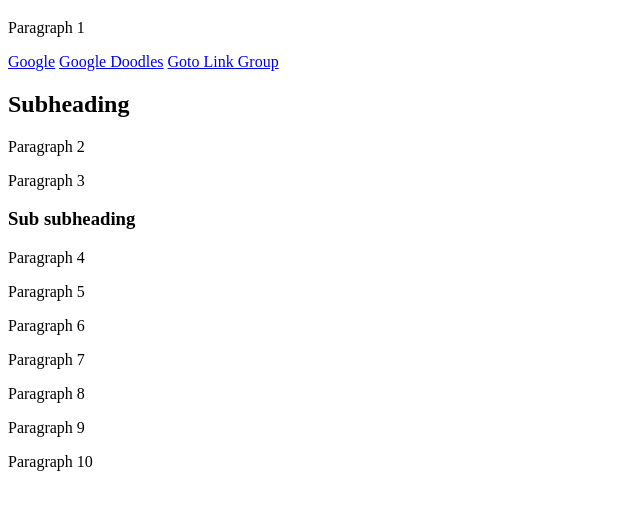
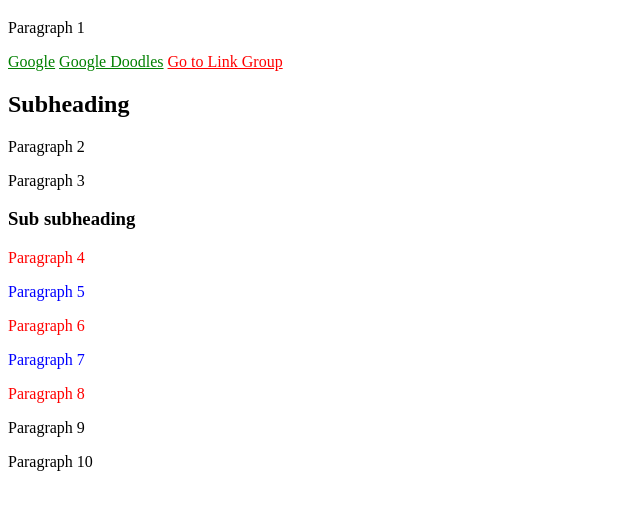
Before and after one commit to gloomberger/CSS-Selektori, a plain HTML site: page index.html in a window 1280 px wide. Shown: the part 61-570 px from the top of the page, without its empty margins (0-640 px from the left). Drawn offline with Linux system fonts and the light colour scheme.

Commit message:
style.css file first changes

```diff
--- a/index.html
+++ b/index.html
@@ -4,10 +4,7 @@
 <head>
     <meta charset="UTF-8">
     <title>Advanced CSS - Assignment 1</title>
-    <style>
-
-
-    </style>
+    <link rel="stylesheet" href="style.css" type="text/css">
 </head>
 
 <body>
@@ -15,7 +12,7 @@
     <p>Paragraph 1</p>
     <a href="https://www.google.com/">Google</a>
     <a href="https://www.google.com/doodles">Google Doodles</a>
-    <a href="https://www.link-group.eu/" target="_blank">Goto Link Group</a>
+    <a href="https://www.link-group.eu/" target="_blank">Go to Link Group</a>
     <div id="first-div">
         <h2>Subheading</h2>
         <p>Paragraph 2</p>
@@ -30,7 +27,7 @@
         </div>
     </div>
     <p>Paragraph 9</p>
-    <p>Paragraph 10</p>
+    <p id="mouse" >Paragraph 10</p>
 </body>
 
 </html>
--- a/style.css
+++ b/style.css
@@ -0,0 +1,15 @@
+a[href^="https://www.google.com/"]{
+    color: green;
+}
+a[target="_blank"] {
+    color: red;
+}
+#second-div p:nth-child(odd) {
+    color: blue;
+}
+#second-div p:nth-child(even) {
+    color: red;
+}
+#mouse:hover {
+    font-style: italic;
+}
```
